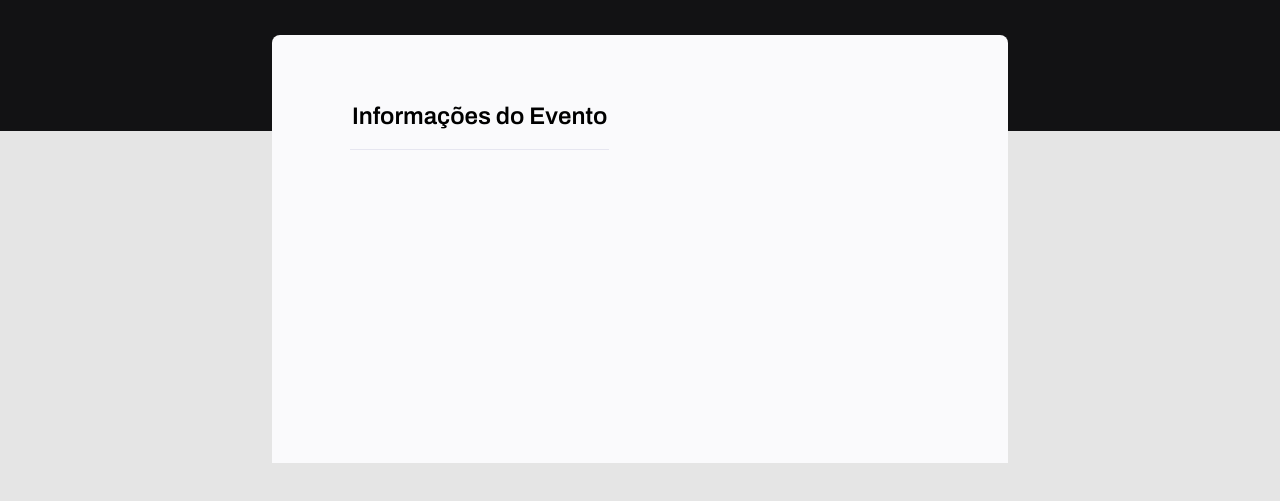
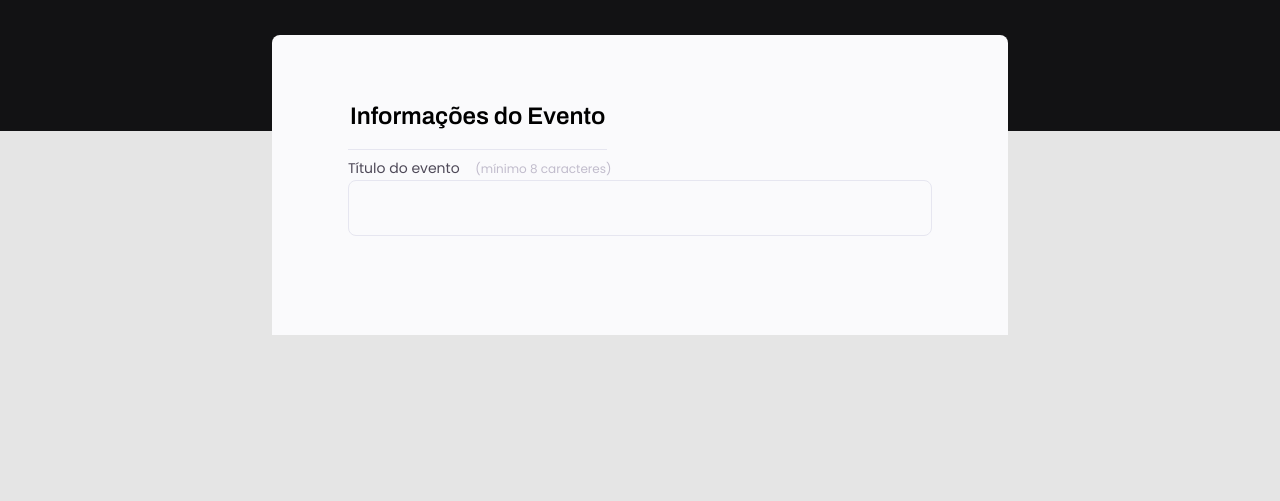
Before and after one commit to vinicioslimer/Rocketseat-Explorer, a plain HTML site: page Stage3/Projeto03/index.html in a window 1280 px wide. Shown: the part 237-738 px from the top of the page. Drawn offline with Linux system fonts and the light colour scheme.

Commit message:
Formatando o campo de texto

```diff
--- a/Stage3/Projeto03/index.html
+++ b/Stage3/Projeto03/index.html
@@ -21,6 +21,11 @@
 
             <fieldset>
                 <legend>Informações do Evento</legend>
+
+                <div class="input-wrapper">
+                    <label for="event-title">Título do evento <span>(mínimo 8 caracteres)</span></label>
+                    <input type="text" name="event-title" id="event-title"/>
+                </div>
             </fieldset>
 
         </form>
--- a/Stage3/Projeto03/style.css
+++ b/Stage3/Projeto03/style.css
@@ -1,3 +1,8 @@
+* {
+    margin: 0;
+    box-sizing: border-box;
+}
+
 body {
     font-family: 'Poppins', sans-serif;
 
@@ -32,10 +37,11 @@ header h1 {
     font-size: 36px;
     line-height: 42px;
     color: white;
+
+    margin-bottom: 24px;
 }
 
 header p {
-    font-family: 'Poppins';
     font-size: 16px;
     line-height: 26px;
 
@@ -66,3 +72,43 @@ fieldset legend {
     border-bottom: 1px solid #E6E6F0;
     padding-bottom: 16px;
 }
+
+.input-wrapper {
+    display: flex;
+    flex-direction: column;
+}
+
+.input-wrapper label {
+    font-size: 14px;
+    line-height: 24px;
+
+    color: #4E4958;
+}
+
+.input-wrapper label span {
+    margin-left: 12px;
+
+    font-size: 12px;
+    line-height: 20px;
+
+    color: #C1BCCC;
+}
+
+.input-wrapper input {
+    background: #FAFAFC;
+
+    border: 1px solid #E6E6F0;
+    border-radius: 8px;
+
+    height: 56px;
+
+    padding: 0 24px;
+
+    font-family: 'Poppins';
+    font-style: normal;
+    font-weight: 400;
+    font-size: 16px;
+    line-height: 26px;
+
+    color: #C1BCCC;
+}
```
